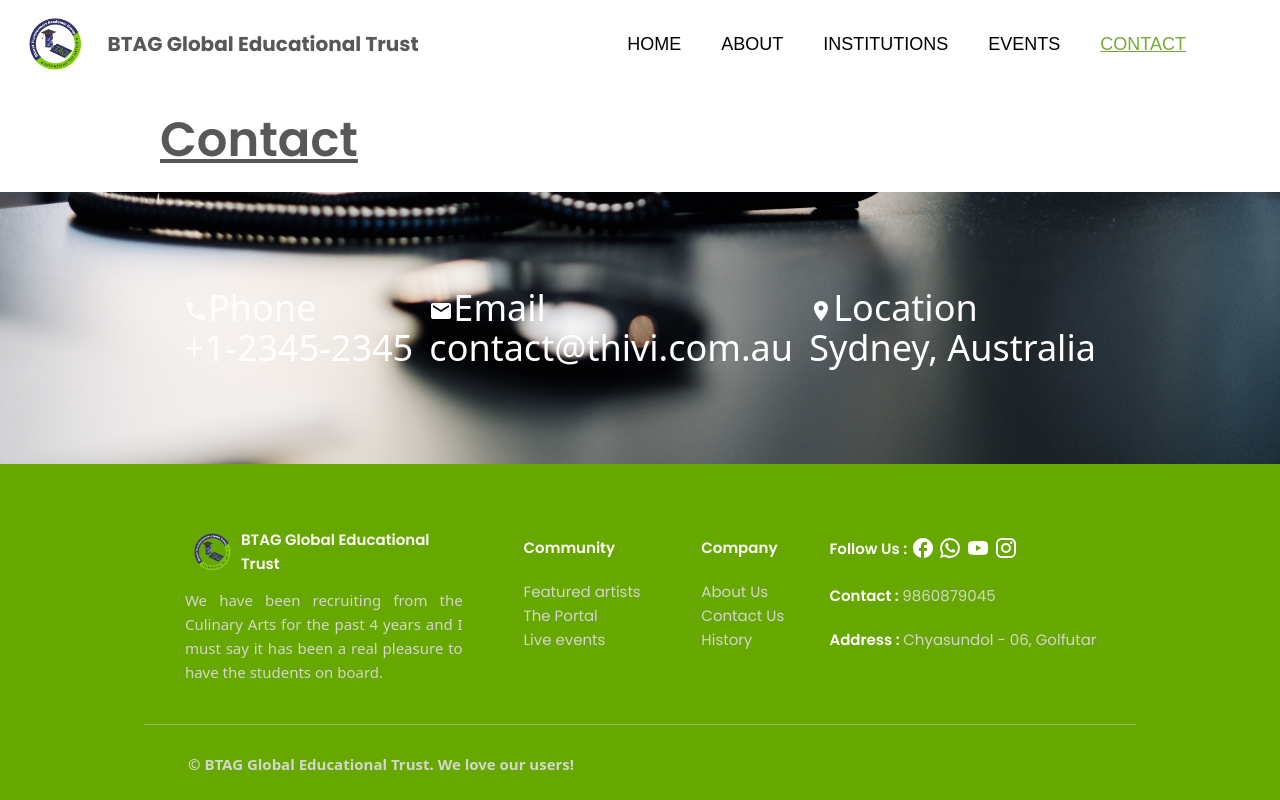
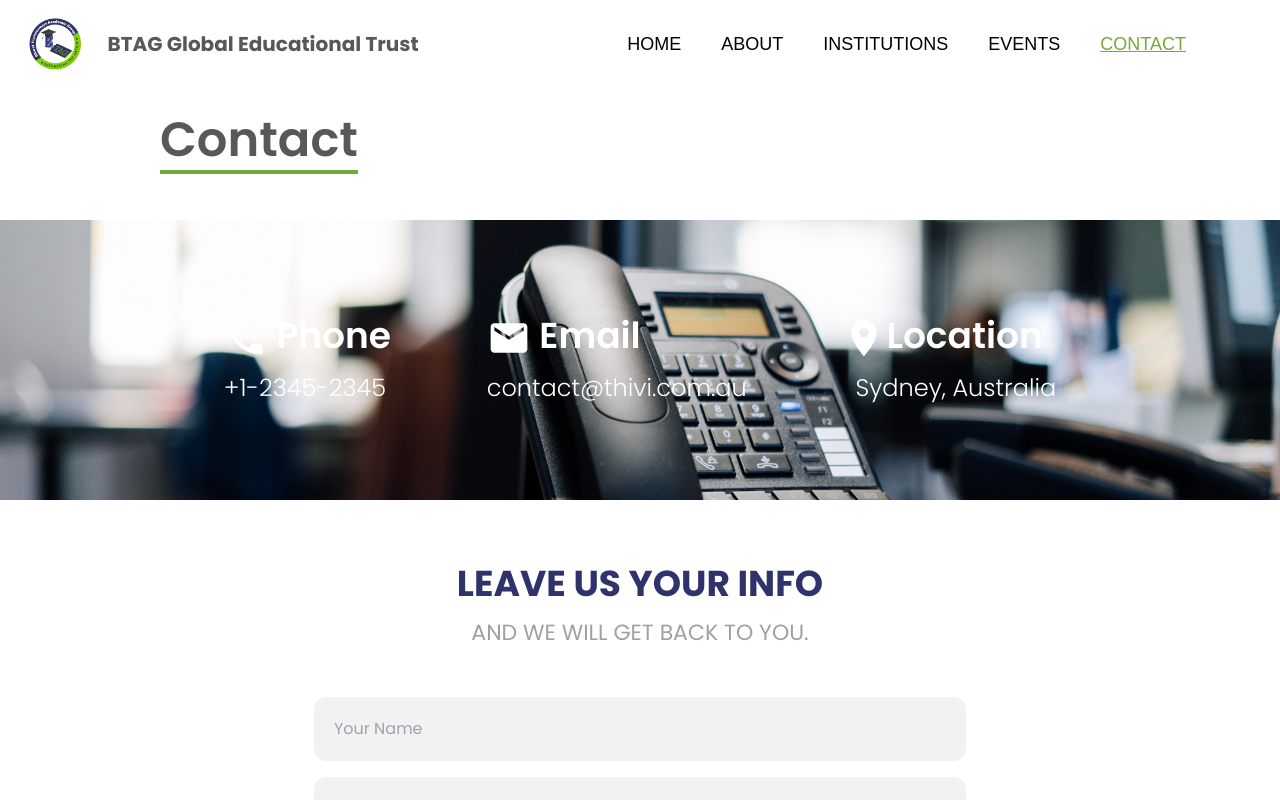
Before and after one commit to AjmalshaSalim/B-Tag-, a React (Create React App) app: page /contact in a window 1280 px wide. Shown: the top 800 px of the page. Built offline with nearby package versions, Linux system fonts and the light colour scheme.

Commit message:
contact page added

```diff
--- a/src/App.css
+++ b/src/App.css
@@ -8,6 +8,11 @@
 
 .font_abeezee{
   font-family: "ABeeZee", sans-serif;
+}
+
+.underline-custom {
+  text-decoration-color:  #73AB3A;
+  text-underline-offset: 14px;
 }
 
 
--- a/src/pages/Contact.jsx
+++ b/src/pages/Contact.jsx
@@ -7,25 +7,49 @@ import EmailIcon from '@mui/icons-material/Email';
 function Contact() {
   return (
     <div className='overflow-x-hidden'>
-      <div className='bg-white w-full px-40 py-7'>
-        <p className='font_poppins font-semibold capitalize underline text-[#585858] text-5xl'>contact</p>
+
+      {/* contact banner */}
+      <div className='bg-white w-full md:px-40 px-8 py-7'>
+        <p className='font_poppins font-semibold capitalize underline underline-custom text-[#585858] text-3xl md:text-5xl md:mb-7'>contact</p>
       </div>
-      <div className='w-full  flex items-center justify-around  px-44 py-24 [background-position:bottom]' style={{ backgroundImage: `url(${contact_banner})`,backgroundSize:"cover" }}>
+      <div className='w-full  flex flex-wrap items-center md:justify-around justify-start px-16 md:px-44 py-24 bg-[#364E09] opacity-70%' style={{ backgroundImage: `url(${contact_banner})`,backgroundSize:"cover",backgroundPosition: "65% 35%"}}>
 
-        <div className='text-white text-4xl'>
-          <p><LocalPhoneIcon/>Phone</p>
-          <p>+1-2345-2345</p>
+        <div className='text-white text-3xl md:text-4xl font_poppins md:mb-0 mb-8'>
+          <p className='font-semibold'><LocalPhoneIcon style={{fontSize:"44px"}}/> Phone</p>
+          <p className='text-2xl md:text-2xl mt-3 font-light'>+1-2345-2345</p>
         </div>
-        <div className='text-white text-4xl'>
-          <p><EmailIcon/>Email</p>
-          <p>contact@thivi.com.au</p>
+        <div className='text-white text-3xl md:text-4xl font_poppins md:mb-0 mb-8'>
+          <p className='font-semibold'><EmailIcon style={{fontSize:"44px"}}/> Email</p>
+          <p className='text-2xl md:text-2xl mt-3 font-light'>contact@thivi.com.au</p>
         </div>
-        <div className='text-white text-4xl'>
-          <p><LocationOnIcon/>Location</p>
-          <p>Sydney, Australia</p>
+        <div className='text-white text-3xl md:text-4xl font_poppins'>
+          <p className='font-semibold'><LocationOnIcon style={{fontSize:"44px"}}/>Location</p>
+          <p className='text-2xl md:text-2xl mt-3 font-light'>&nbsp; Sydney, Australia</p>
         </div>
 
       </div>
+
+      {/* contact form */}
+      <div className='w-full bg-white text-center py-16 mb-11'>
+        <h1 className='font_poppins font-bold text-3xl md:text-4xl text-[#30326B]'>LEAVE US YOUR INFO</h1>
+        <p className='font_poppins font-normal md:text-[22px] text-[#A0A0A0] mt-3 mb-12'>AND WE WILL GET BACK TO YOU.</p>
+
+        <form className='lg:w-[652px] w-[320px] mx-auto'>
+                  <input className='lg:w-[652px] w-[320px] bg-[#F2F2F2] rounded-xl p-5 mb-4 font_poppins' type="text" placeholder='Your Name' />
+
+                  <input className='lg:w-[652px] w-[320px] bg-[#F2F2F2] rounded-xl p-5 mb-4 font_poppins' type="email" placeholder='Your Email'  name="" id="" />
+
+                  <textarea className='lg:w-[652px] w-[320px] h-[174px] p-5 bg-[#F2F2F2] rounded-xl mb-4 font_poppins' placeholder='Message' name="" id=""></textarea>
+
+                  <button className='lg:w-[652px] w-[320px] h-[67px] bg-[#30326B] text-white rounded-xl font_poppins md:text-[22px] font-bold font_poppins'>Subscribe</button>
+        </form>
+
+      </div>
+
+      {/* map area */}
+      <iframe src='https://www.google.com/maps/embed?pb=!1m18!1m12!1m3!1d3945.492169300537!2d76.87736640000001!3d8.54858!2m3!1f0!2f0!3f0!3m2!1i1024!2i768!4f13.1!3m3!1m2!1s0x3b05bf9bca82635f%3A0x72d8ed7960ffc184!2sTechnopark%20Phase%203!5e0!3m2!1sen!2sin!4v1719554087304!5m2!1sen!2sin' style={{height:"500px", border:"0"}} allowfullscreen="" loading="lazy" referrerpolicy="no-referrer-when-downgrade" className='w-full'/>
+
+
 
     </div>
   )
```
